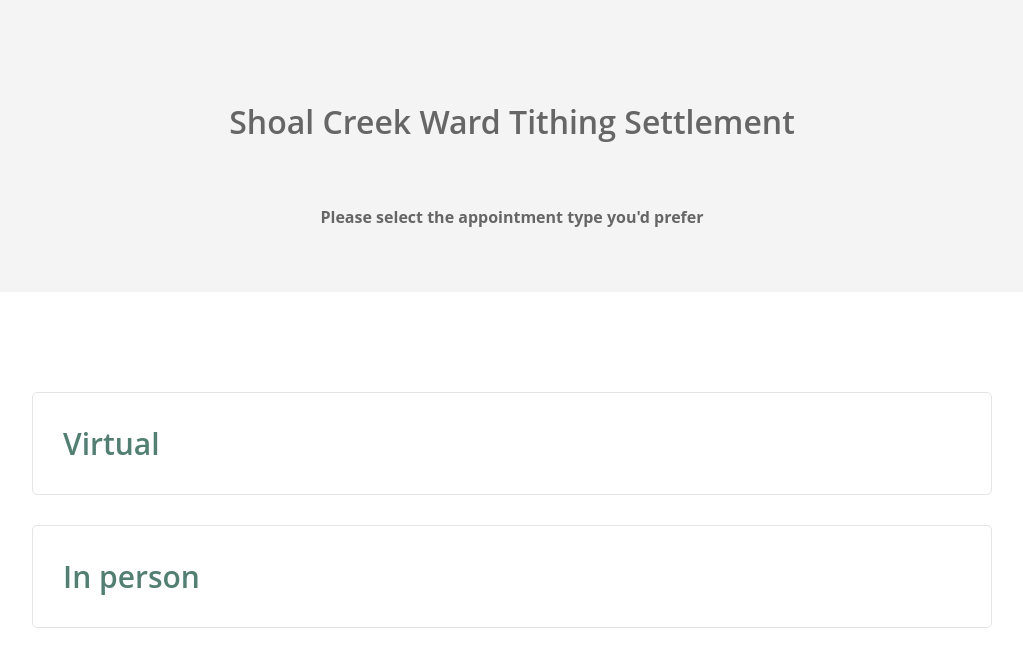
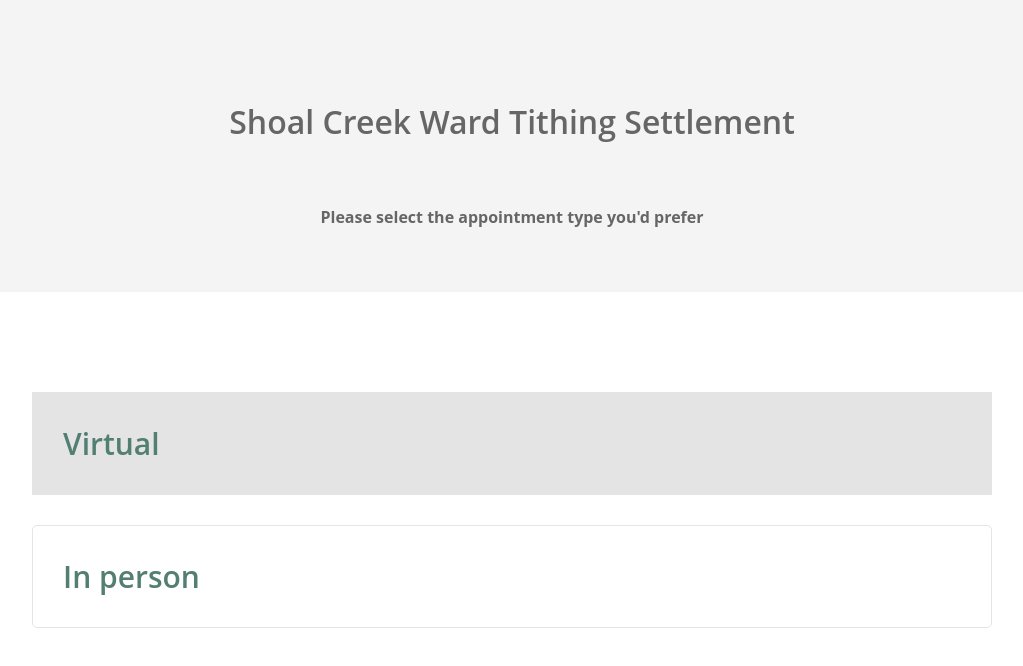
Before and after one commit to shoalcreekclerk/shoalcreekclerk.github.io, a plain HTML site: page index.html in a window 1280 px wide. In both pictures the pointer is over the link "Virtual". Shown: the whole page, without its empty margins (128-1151 px from the left). Drawn offline with Linux system fonts and the light colour scheme.

Commit message:
more style changes

```diff
--- a/index.html
+++ b/index.html
@@ -73,6 +73,10 @@
           margin-bottom: 30px;
           width: 100%;
         }
+
+        #signup-options > a:hover {
+          background-color: #e4e4e4;
+        }
       </style>
     </head>
     <body>
```
